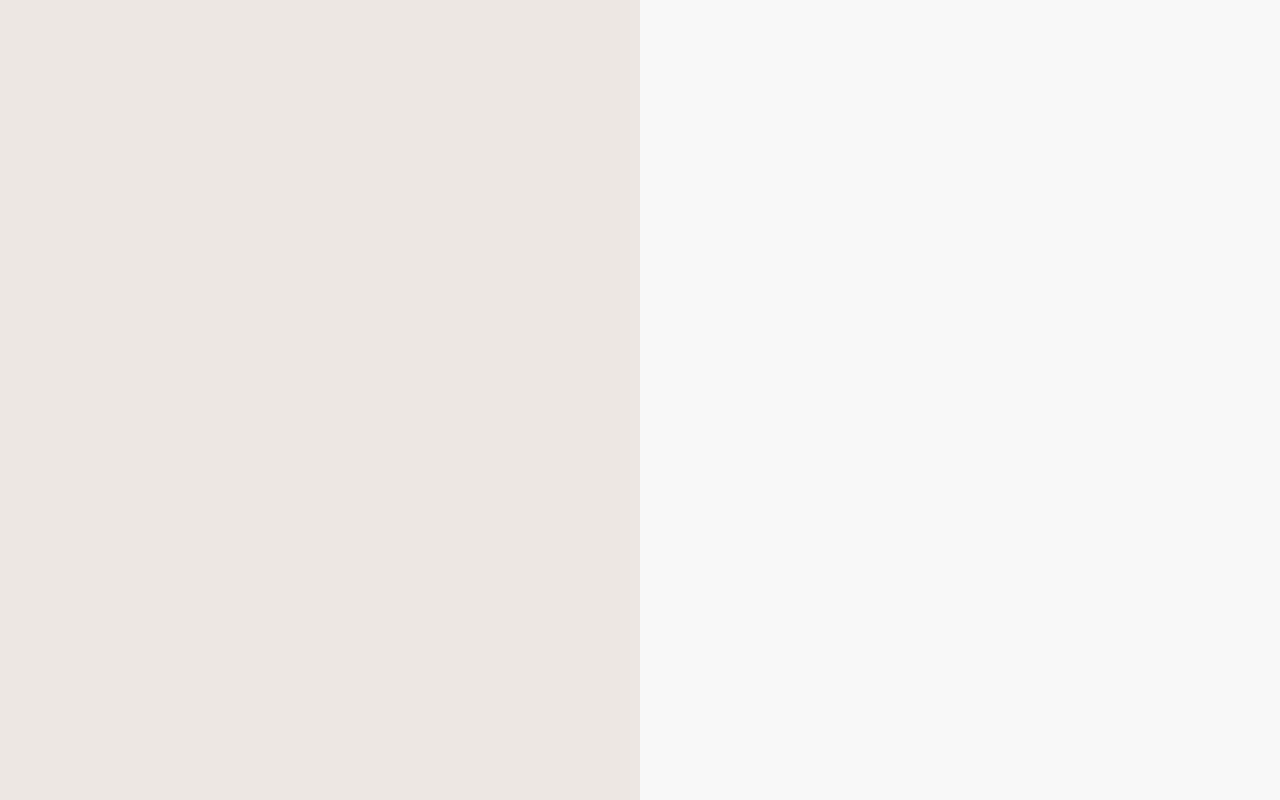
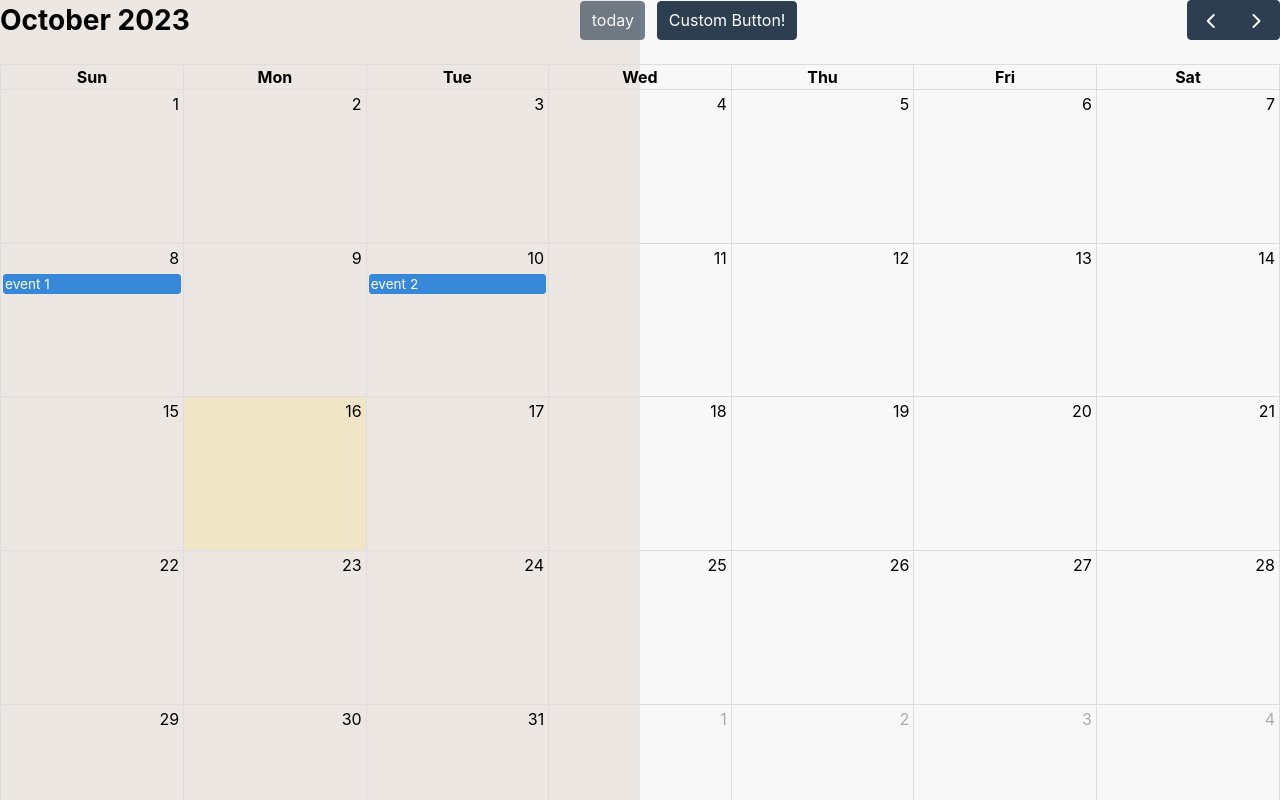
Before and after one commit to matt0125/Scheduler, a React (Create React App) app in the folder web/: page /dashboard in a window 1280 px wide. Before the commit this address had no page. Shown: the top 800 px of the page. Built offline with nearby package versions, Linux system fonts and the light colour scheme.

Commit message:
Basic dashboard calendar idea
Basic dashboard calendar idea

```diff
--- a/web/src/App.js
+++ b/web/src/App.js
@@ -2,6 +2,7 @@ import React from 'react';
 import { BrowserRouter as Router, Route, Routes } from 'react-router-dom';
 import Login from './pages/Login';
 import Register from './pages/Register';
+import Dashboard from './pages/Dashboard';
 
 const App = () => {
   return (
@@ -9,6 +10,7 @@ const App = () => {
       <Routes>
         <Route exact path="/" element={<Login/>} />
         <Route path="/register" element={<Register/>} />
+        <Route path="/dashboard" element={<Dashboard/>} />
       </Routes>
     </Router>
   );
--- /dev/null
+++ b/web/src/pages/Dashboard.js
@@ -0,0 +1,43 @@
+import React from 'react';
+//Importing Calendar Modules
+import FullCalendar from '@fullcalendar/react'
+import dayGridPlugin from '@fullcalendar/daygrid'
+import interactionPlugin from '@fullcalendar/interaction'
+class Home extends React.Component {
+
+
+  render() {
+
+    return (
+
+      <div className="container p-5">
+           <FullCalendar
+                    plugins={[dayGridPlugin, interactionPlugin]}
+                    droppable={true}
+                    editable={true}
+                    selectable={true}
+                    initialView='dayGridMonth'
+                    customButtons={{
+                        myCustomButton: {
+                          text: 'Custom Button!',
+                          click: function() {
+                            alert('clicked the custom button!');
+                          },
+                        },
+                      }}
+                    headerToolbar={{
+                      start: 'title', // will normally be on the left. if RTL, will be on the right
+                      center: 'today myCustomButton',
+                      end: 'prev,next', // will normally be on the right. if RTL, will be on the left
+                    }}
+
+                    events={[
+                      { title: 'event 1', date: '2023-10-08' },
+                      { title: 'event 2', date: '2023-10-10' },
+                    ]}
+                  />
+      </div>
+)
+};
+}
+export default Home;
--- a/web/src/pages/Login.js
+++ b/web/src/pages/Login.js
@@ -64,6 +64,7 @@ const Login = () => {
   };
 
   let url = "/register";
+  let url2 = "/dashboard";
   return (
       <Container>
         <Row>
@@ -104,7 +105,7 @@ const Login = () => {
                     onChange={(e) => setPassword(e.target.value)}
                   />
                 </div>
-                <button type="submit" className="submit-button">Login</button>
+                <button onClick={ () => window.location.href = "/dashboard"  } type="submit" className="submit-button">Login</button>
                 <p className="login-register-p">Forgot password? <a href={""} className="login-register-url">click here</a></p>
                 <p className="login-register-p">Don't have an account  <a href={url} className="login-register-url">sign up</a></p>
               </div>
```
Also changed, not shown: web/package.json (+7 -0 lines), 1 other file (tests, documents, lock files or other folders).
